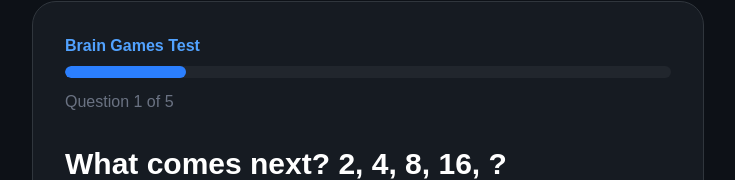
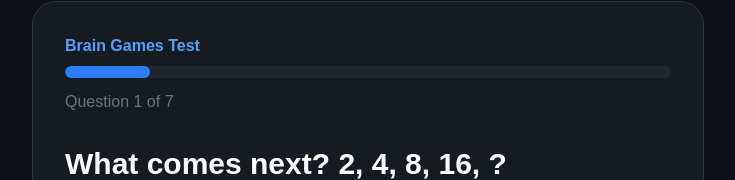
Before and after one commit to mohammed-max20/qizlyiq, a Next.js app: page /tests/brain-games in a window 1280 px wide. Shown: the part 155-335 px from the top of the page, without its empty margins (272-1007 px from the left). Built offline with nearby package versions, Linux system fonts and the light colour scheme.

Commit message:
Expanded test content

```diff
--- a/app/data/testsData.ts
+++ b/app/data/testsData.ts
@@ -27,8 +27,7 @@ export const testsData: TestData[] = [
   {
     slug: "brain-rot-recovery",
     title: "Brain Rot Recovery Test",
-    description:
-      "Check how much short-form content, distractions, and low-focus habits are affecting your brain.",
+    description: "Measure your focus habits and digital distraction level.",
     questions: [
       {
         question:
@@ -40,8 +39,7 @@ export const testsData: TestData[] = [
         ],
       },
       {
-        question:
-          "Can you focus on one task for 30 minutes without checking your phone?",
+        question: "Can you focus for 30 minutes without checking your phone?",
         options: [
           { text: "Yes, easily", points: 2 },
           { text: "Sometimes", points: 1 },
@@ -49,8 +47,7 @@ export const testsData: TestData[] = [
         ],
       },
       {
-        question:
-          "How often do you feel mentally tired even without doing hard work?",
+        question: "How often do you feel mentally tired without deep work?",
         options: [
           { text: "Rarely", points: 2 },
           { text: "Sometimes", points: 1 },
@@ -58,7 +55,7 @@ export const testsData: TestData[] = [
         ],
       },
       {
-        question: "Do you read long text or articles without skipping quickly?",
+        question: "Do you read long text without skipping quickly?",
         options: [
           { text: "Yes", points: 2 },
           { text: "Sometimes", points: 1 },
@@ -66,43 +63,58 @@ export const testsData: TestData[] = [
         ],
       },
       {
-        question: "How quickly do you get bored when there is no stimulation?",
+        question: "How fast do you get bored without stimulation?",
         options: [
-          { text: "Not quickly", points: 2 },
+          { text: "Slowly", points: 2 },
           { text: "Medium", points: 1 },
-          { text: "Very quickly", points: 0 },
+          { text: "Very fast", points: 0 },
+        ],
+      },
+      {
+        question: "How often do notifications interrupt your work?",
+        options: [
+          { text: "Rarely", points: 2 },
+          { text: "Sometimes", points: 1 },
+          { text: "Constantly", points: 0 },
+        ],
+      },
+      {
+        question: "Can you enjoy quiet time without reaching for your phone?",
+        options: [
+          { text: "Yes", points: 2 },
+          { text: "Sometimes", points: 1 },
+          { text: "No", points: 0 },
         ],
       },
     ],
     results: [
       {
         min: 0,
-        max: 3,
+        max: 4,
         title: "High Brain Rot Risk",
         description:
-          "Your focus system is overloaded. Reduce short-form scrolling and rebuild deep attention slowly.",
+          "Your attention system is overloaded. Reduce short-form scrolling and rebuild deep focus.",
       },
       {
-        min: 4,
-        max: 7,
+        min: 5,
+        max: 10,
         title: "Moderate Brain Rot",
         description:
-          "You still have focus ability, but distractions are affecting your mental performance.",
+          "Your focus still works, but digital distractions are affecting your mental clarity.",
       },
       {
-        min: 8,
-        max: 10,
+        min: 11,
+        max: 14,
         title: "Healthy Focus",
         description:
-          "Your attention habits are strong. Keep protecting your focus and avoid overstimulation.",
+          "Your attention habits are strong. Keep protecting your focus from overstimulation.",
       },
     ],
   },
   {
     slug: "brain-games",
     title: "Brain Games Test",
-    description:
-      "Solve quick mental challenges that test logic, pattern recognition, and thinking speed.",
+    description: "Test logic, patterns, and quick thinking.",
     questions: [
       {
         question: "What comes next? 2, 4, 8, 16, ?",
@@ -122,7 +134,7 @@ export const testsData: TestData[] = [
       },
       {
         question:
-          "If all Bloops are Razzies and all Razzies are Lazzies, are all Bloops Lazzies?",
+          "All Bloops are Razzies. All Razzies are Lazzies. Are all Bloops Lazzies?",
         options: [
           { text: "Yes", points: 2 },
           { text: "No", points: 0 },
@@ -145,36 +157,51 @@ export const testsData: TestData[] = [
           { text: "V", points: 0 },
         ],
       },
+      {
+        question: "If today is Monday, what day is it after 10 days?",
+        options: [
+          { text: "Thursday", points: 2 },
+          { text: "Friday", points: 0 },
+          { text: "Wednesday", points: 0 },
+        ],
+      },
+      {
+        question: "Which number is different? 9, 16, 25, 36, 45",
+        options: [
+          { text: "16", points: 0 },
+          { text: "45", points: 2 },
+          { text: "36", points: 0 },
+        ],
+      },
     ],
     results: [
       {
         min: 0,
-        max: 3,
+        max: 4,
         title: "Needs Practice",
         description:
-          "Your brain games score is low. Practice logic puzzles and pattern questions daily.",
+          "Your score is low. Practice pattern recognition and logic puzzles daily.",
       },
       {
-        min: 4,
-        max: 7,
+        min: 5,
+        max: 10,
         title: "Good Thinker",
         description:
           "You solved several challenges correctly. Your reasoning is developing well.",
       },
       {
-        min: 8,
-        max: 10,
+        min: 11,
+        max: 14,
         title: "Sharp Brain",
         description:
-          "Strong logic and pattern recognition. You performed very well on this brain game.",
+          "Strong logic and pattern recognition. You performed very well.",
       },
     ],
   },
   {
     slug: "personality-tests",
     title: "Thinking Personality Test",
-    description:
-      "Discover your thinking style based on how you solve problems, make decisions, and handle focus.",
+    description: "Discover your cognitive thinking style.",
     questions: [
       {
         question: "When facing a problem, what do you usually do first?",
@@ -216,28 +243,129 @@ export const testsData: TestData[] = [
           { text: "Freeze or delay", points: 0 },
         ],
       },
+      {
+        question: "Which task feels easiest to you?",
+        options: [
+          { text: "Planning", points: 2 },
+          { text: "Improvising", points: 1 },
+          { text: "Repeating instructions", points: 0 },
+        ],
+      },
+      {
+        question: "How do you handle mistakes?",
+        options: [
+          { text: "Analyze and adjust", points: 2 },
+          { text: "Move on quickly", points: 1 },
+          { text: "Feel stuck", points: 0 },
+        ],
+      },
     ],
     results: [
       {
         min: 0,
-        max: 3,
+        max: 4,
         title: "Reactive Thinker",
         description:
-          "You tend to react more than plan. Building focus and structure will improve your decisions.",
+          "You tend to react more than plan. Structure and focus will improve your decisions.",
       },
       {
-        min: 4,
-        max: 7,
+        min: 5,
+        max: 10,
         title: "Balanced Thinker",
         description:
-          "You mix logic and instinct. With more consistency, your thinking can become sharper.",
+          "You mix logic and instinct. More consistency will sharpen your thinking.",
       },
       {
-        min: 8,
-        max: 10,
+        min: 11,
+        max: 14,
         title: "Strategic Thinker",
         description:
-          "You think with structure, logic, and control. This is a strong cognitive personality.",
+          "You think with structure, logic, and control. Strong cognitive personality.",
+      },
+    ],
+  },
+  {
+    slug: "memory-training",
+    title: "Memory Training Test",
+    description: "Check your memory habits and recall strength.",
+    questions: [
+      {
+        question: "How often do you forget why you entered a room?",
+        options: [
+          { text: "Rarely", points: 2 },
+          { text: "Sometimes", points: 1 },
+          { text: "Often", points: 0 },
+        ],
+      },
+      {
+        question: "Can you remember a short list after 5 minutes?",
+        options: [
+          { text: "Yes", points: 2 },
+          { text: "Sometimes", points: 1 },
+          { text: "No", points: 0 },
+        ],
+      },
+      {
+        question: "Do you repeat information to remember it?",
+        options: [
+          { text: "Often", points: 2 },
+          { text: "Sometimes", points: 1 },
+          { text: "Rarely", points: 0 },
+        ],
+      },
+      {
+        question: "How often do you forget names after meeting people?",
+        options: [
+          { text: "Rarely", points: 2 },
+          { text: "Sometimes", points: 1 },
+          { text: "Often", points: 0 },
+        ],
+      },
+      {
+        question: "Do you sleep enough before mentally hard days?",
+        options: [
+          { text: "Usually", points: 2 },
+          { text: "Sometimes", points: 1 },
+          { text: "Rarely", points: 0 },
+        ],
+      },
+      {
+        question: "Can you recall what you studied yesterday?",
+        options: [
+          { text: "Clearly", points: 2 },
+          { text: "Partly", points: 1 },
+          { text: "Barely", points: 0 },
+        ],
+      },
+      {
+        question: "Do distractions affect your memory?",
+        options: [
+          { text: "Rarely", points: 2 },
+          { text: "Sometimes", points: 1 },
+          { text: "A lot", points: 0 },
+        ],
+      },
+    ],
+    results: [
+      {
+        min: 0,
+        max: 4,
+        title: "Weak Recall",
+        description:
+          "Your memory habits need work. Start with sleep, repetition, and fewer distractions.",
+      },
+      {
+        min: 5,
+        max: 10,
+        title: "Average Memory",
+        description:
+          "Your memory is functional, but it can improve with better focus habits.",
+      },
+      {
+        min: 11,
+        max: 14,
+        title: "Strong Memory",
+        description: "You have solid recall habits and good memory discipline.",
       },
     ],
   },
```
